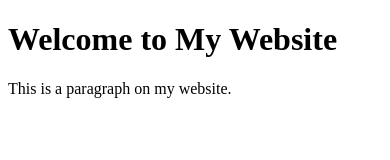
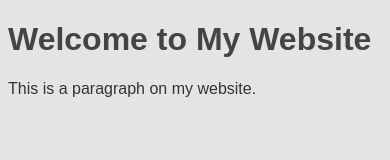
Before and after one commit to GHOSTVCL/Emmerald-Engine, a plain HTML site: page index.html in a window 390 px wide. Drawn offline with Linux system fonts and the light colour scheme.

Commit message:
some improvements

```diff
--- a/index.html
+++ b/index.html
@@ -2,6 +2,7 @@
 <html>
 <head>
     <title>My GitHub Page</title>
+    <link rel="stylesheet" href="style.css">
 </head>
 <body>
     <h1>Welcome to My Website</h1>
--- /dev/null
+++ b/style.css
@@ -0,0 +1,18 @@
+body {
+    font-family: Arial, sans-serif;
+    background-color: #f4f4f4;
+    color: #333;
+}
+h1 {
+    color: #444;
+}
+
+@media (max-width: 600px) {
+    body {
+        background-color: #e4e4e4;
+    }
+}
+
+a:hover {
+    color: #000;
+}
```
